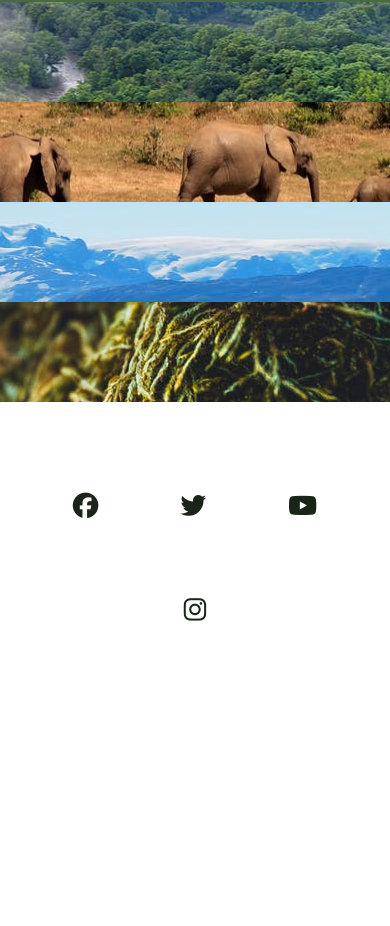
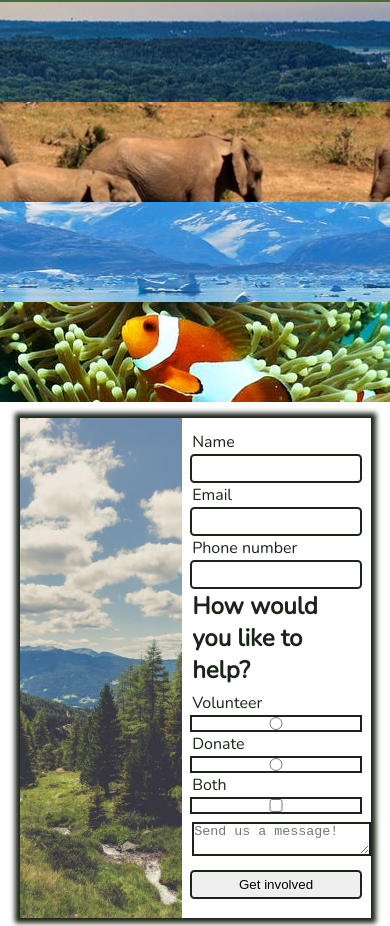
Before and after one commit to Rebecca-Sarah/Learn-about-habitats, a plain HTML site: page contact.html in a window 390 px wide. Shown: the part 233-1159 px from the top of the page. Before the commit the page ends 894 px from the top, so only its background shows below. Drawn offline with nearby package versions, Linux system fonts and the light colour scheme.

Commit message:
Style the contact form

```diff
--- a/assets/css/style.css
+++ b/assets/css/style.css
@@ -16,6 +16,9 @@
 body {
     font-family: Nunito, sans-serif;
     color: var(--dark-green);
+    height: 100%;
+    background-color: var(--white);
+    width: 100%
 }
 
 header {
@@ -77,24 +80,31 @@ h2 {
     height: 400px;
     width: 25%;
     background: url('../images/pexels-photo-2574983.jpeg') no-repeat center center;
+    background-position-y: 80%;
+    background-position-x: 20%;
 }
 
 #rainforest-image {
     height: 400px;
     width: 25%;
     background: url('../images/pexels-photo-2739664.jpeg') no-repeat center center;
+    background-position-y: 30%;
+    background-position-x: 30%;
 }
 
 #african-plains-image {
     height: 400px;
     width: 25%;
     background: url('../images/elephant-herd-of-elephants-african-bush-elephant-africa-59989.jpeg') no-repeat center center;
+    background-position-y: 30%;
+    background-position-x: 28%;
 }
 
 #kelp-image {
     height: 400px;
     width: 25%;
-    background: url('../images/pexels-photo-11816641.jpeg') no-repeat center center;
+    background: url('../images/pexels-photo-1125979.jpeg') no-repeat center center;
+    background-position-x: 60%;
 }
 
 .column {
@@ -156,19 +166,27 @@ h2 {
 }
 
 #rainforest h2,
-#arctic h2 {
+#kelp h2 {
     color: var(--dark-green);
 }
 
 #africa {
     color: var(--white);
-    border: 2px solid var(--sage);
+    border: 2px solid var(--dark-green);
     background-color: var(--dark-green);
     width: 90%;
     margin-bottom: 20px;
 }
 
 #arctic {
+    color: var(--white);
+    border: 2px solid var(--dark-green);
+    background-color: var(--dark-green);
+    width: 90%;
+    margin-bottom: 20px;
+}
+
+#kelp {
     color: var(--dark-green);
     border: 2px solid var(--dark-green);
     background-color: var(--white);
@@ -176,100 +194,83 @@ h2 {
     margin-bottom: 20px;
 }
 
-#kelp {
-    color: var(--white);
-    border: 2px solid var(--sage);
-    background-color: var(--dark-green);
-    width: 90%;
-    margin-bottom: 20px;
+.video {
+    display: flex;
 }
 
 /*Contact info page*/
-.container {
-    position: relative;
+#form-container {
+    width: 70%;
+    height: 500px;
+    background-color: var(--sage);
     display: flex;
-    justify-content: center;
     align-items: center;
+    box-shadow: 0px 0px 5px 5px var(--dark-green);
+    margin: auto;
+    margin-top: 4%;
+    margin-bottom: 3%;
+}
+
+#bg {
+    background: url('../images/pexels-photo-175407.jpeg') no-repeat center center;
+    background-size: cover;
+    background-position-y: 80%;
+    height: 100%;
+    width: 100%;
+}
+
+#form-section {
     width: 100%;
     height: 100%;
-    padding: 20px 100px;
-}
-
-.container::after {
-    content: '';
-    position: absolute;
-    left: 0;
-    top: 0;
-    width: 100%;
-    height: 100%;
-    background: url("../images/pexels-photo-175407.jpeg") no-reply center center;
-    background-size: cover;
-    z-index: -1;
-    filter: blur(50px);
-}
-
-.content-box {
-    max-width: 850px;
-    display: grid;
-    grid-template-columns: repeat(2, 1fr);
-    justify-content: center;
-    align-items: center;
-    text-align: center;
     background-color: var(--white);
 }
 
-.left {
-    height: 100%;
-    background: url("../images/pexels-photo-175407.jpeg") no-repeat center center;
-    background-size: cover;
+.field {
+    padding: 3px 0 3px;
 }
 
-.right {
-    padding: 25px 40px;
+.form-group {
+    display: flex;
+    flex-direction: column;
+    text-align: left;
+    margin: 3% 3% 3%;
+    padding: 5px;
 }
 
-h2 {
-    position: relative;
-    padding-bottom: 10px;
-    margin-bottom: 10px;
+.help {
+    color: var(--dark-green);
+    padding: 3px 0 3px;
 }
 
-
-.field,
-.feedback {
-    width: 100%;
-    padding: 0.5rem 1rem;
-    outline: none;
-    background-color: transparent;
-    font-size: 1.1rem;
-    margin-bottom: 22px;
-    transition: 3s;
-    color: var(--white);
+#message {
+    border: 2px solid var(--dark-green);
+    width: auto;
+    height: 7%;
 }
 
-#message .feedback:hover {
-    background-color: var(--light-green);
+input {
+    outline: 2px solid var(--dark-green);
+    padding: 5px 0 5px;
+    border-radius: 2.5px;
 }
 
-.feedback:focus {
-    background-color: var(--light-green);
-    border: 2px solid var(--dark-green);
-}
-
-.options,
-.help {
-    color: var(--white);
+.text {
+    padding: 10px 0 10px;
+    width: auto;
 }
 
 .join-button {
     padding: 5px;
-    border: 2px solid var(--dark-green);
-    color: var(--dark-green);
+}
+
+.join-button:hover {
+    color: var(--white);
+    background-color: var(--dark-green);
 }
 
 /*footer*/
 .footer {
-    height: 150px;
+    height: 100px;
     color: var(--dark-green);
 }
 
@@ -290,30 +291,42 @@ h2 {
 
 .footer>h2 {
     text-align: center;
+    color: var(--dark-green);
 }
 
 /*Media Queries*/
 
 /*For larger to medium screens size from 1000px wide and down */
 @media screen and (max-width: 1200px) {
+
+    .menu li {
+        display: flex;
+        align: center;
+        margin-right: 10px;
+    }
+
     #arctic-image {
         height: 200px;
         width: 50%;
+        background-position-y: 58%;
     }
 
     #rainforest-image {
         height: 200px;
         width: 50%;
+        background-position-y: 25%;
     }
 
     #african-plains-image {
         height: 200px;
         width: 50%;
+        background-position-y: 50%;
     }
 
     #kelp-image {
         height: 200px;
         width: 50%;
+        background-position-y: 40%;
     }
 
 }
@@ -322,6 +335,10 @@ h2 {
 @media screen and (max-width: 1200px) {
     #logo {
         align-items: center;
+    }
+
+    #form-container {
+        width: 90%;
     }
 
     #menu li {
--- a/contact.html
+++ b/contact.html
@@ -36,12 +36,45 @@
     </div>
 
 
+    <div id="form-container">
+        <div id="bg"></div>
+        <div id="form-section">
+            <form action="https://formdump.codeinstitute.net/" method="POST">
+                <div class="form-group">
+                    <label for="name" class="field"> Name </label>
+                    <input type="text" id="name" required>
+
+                    <label for="email" class="field"> Email </label>
+                    <input type="email" id="email" required>
+
+                    <label for="phone-number" class="field"> Phone number </label>
+                    <input type="text" id="phone-number" required>
+
+                    <h2 class="help"> How would you like to help?</h2>
+                    <label for="volunteer" class="help">Volunteer</label>
+                    <input type="radio" id="volunteer" name="get-involved" value="volunteer">
+
+                    <label for="donate" class="help">Donate</label>
+                    <input type="radio" id="donate" name="get-involved" value="donate">
+
+                    <label for="both" class="help">Both</label>
+                    <input type="checkbox" id="both" name="get-involved" value="both">
+
+                    <div class="text">
+                        <textarea id="message" placeholder="Send us a message!"></textarea>
+                    </div>
+
+                    <input class="join-button" type="submit" value="Get involved">
+                </div>
+            </form>
+        </div>
+    </div>
 
 
 
     <footer class="footer">
-        <h2>Get in touch</h2>
         <ul class="social-networks">
+            <h2>Get in touch</h2>
             <li>
                 <a href="https://facebook.com" target="_blank" rel="noopener"
                     aria-label="Visit our Twitter page (opens in a new tab)"><i class="fa-brands fa-facebook"></i></a>
```
Also changed, not shown: habitats.html (+34 -7 lines).
